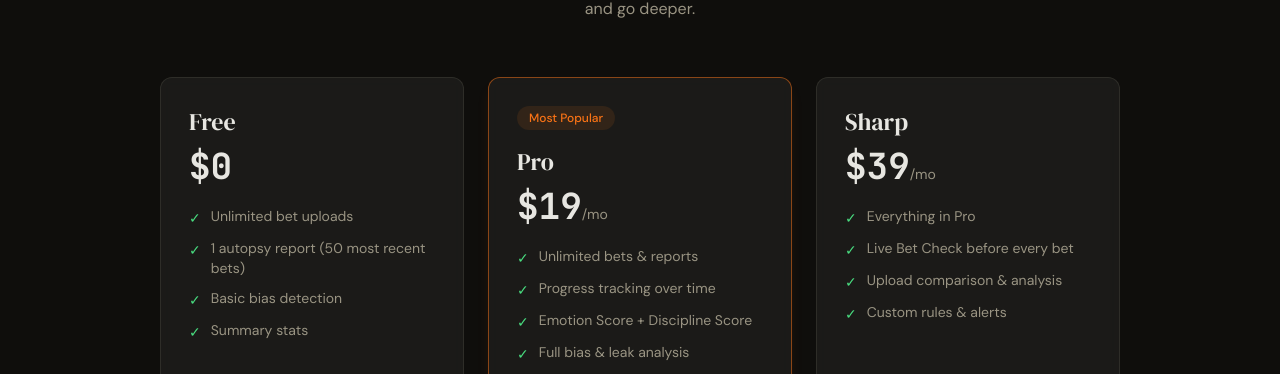
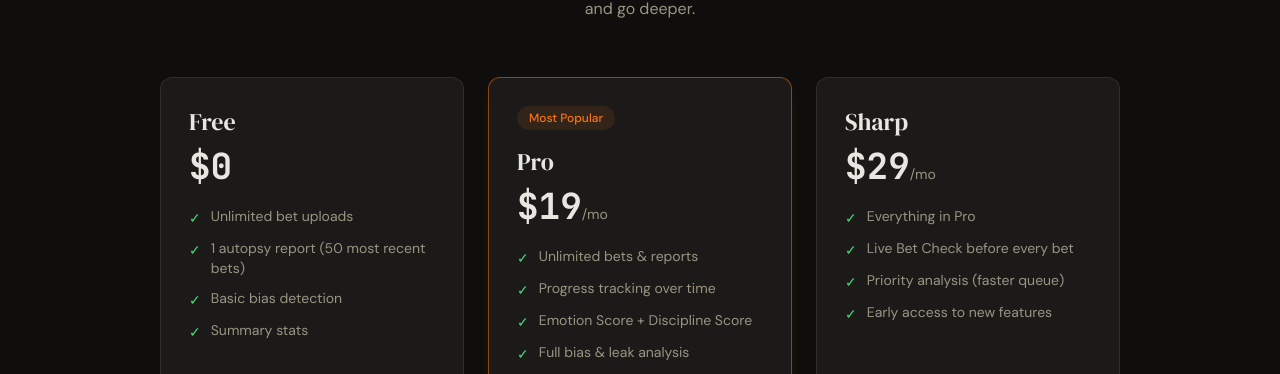
Before and after one commit to Andlog0713/betautopsy, a Next.js app: page / in a window 1280 px wide. Shown: the part 3774-4148 px from the top of the page. Built offline with nearby package versions, Linux system fonts and the light colour scheme; no server answers.

Commit message:
Sharp tier to $29, gate upload comparison to paid, update features

```diff
--- a/app/(dashboard)/uploads/compare/page.tsx
+++ b/app/(dashboard)/uploads/compare/page.tsx
@@ -67,6 +67,7 @@ export default function ComparePage() {
   const [loading, setLoading] = useState(true);
   const [a, setA] = useState<UploadAnalysis | null>(null);
   const [b, setB] = useState<UploadAnalysis | null>(null);
+  const [tier, setTier] = useState('free');
 
   useEffect(() => {
     async function load() {
@@ -75,6 +76,13 @@ export default function ComparePage() {
       if (!idA || !idB) return;
 
       const supabase = createClient();
+
+      // Check tier
+      const { data: { user } } = await supabase.auth.getUser();
+      if (user) {
+        const { data: profile } = await supabase.from('profiles').select('subscription_tier').eq('id', user.id).single();
+        if (profile) setTier(profile.subscription_tier);
+      }
       const [uploadA, uploadB, betsA, betsB] = await Promise.all([
         supabase.from('uploads').select('*').eq('id', idA).single(),
         supabase.from('uploads').select('*').eq('id', idB).single(),
@@ -90,6 +98,22 @@ export default function ComparePage() {
     }
     load();
   }, [searchParams]);
+
+  if (!loading && tier === 'free') {
+    return (
+      <div className="space-y-6 animate-fade-in">
+        <Link href="/uploads" className="text-sm text-ink-600 hover:text-[#e7e6e1] transition-colors">← Back to Uploads</Link>
+        <div className="card border-flame-500/20 bg-flame-500/5 p-8 text-center space-y-4">
+          <h2 className="font-serif text-2xl">Upload Comparison</h2>
+          <p className="text-ink-600 text-sm max-w-md mx-auto">
+            Compare how you perform across different sportsbooks, time periods, or bet sources.
+            Available on Pro and Sharp.
+          </p>
+          <Link href="/pricing" className="btn-primary inline-block text-sm">Upgrade to Pro — $19/mo</Link>
+        </div>
+      </div>
+    );
+  }
 
   if (loading || !a || !b) {
     return (
--- a/app/(dashboard)/uploads/page.tsx
+++ b/app/(dashboard)/uploads/page.tsx
@@ -230,7 +230,7 @@ export default function UploadsPage() {
           <button onClick={analyzeSelected} className="text-sm text-flame-500 hover:underline">
             Analyze Selected
           </button>
-          {selected.size === 2 && (
+          {selected.size === 2 && isPaid && (
             <button onClick={compareSelected} className="text-sm text-cyan-400 hover:underline">
               Compare
             </button>
--- a/app/page.tsx
+++ b/app/page.tsx
@@ -431,15 +431,15 @@ export default function LandingPage() {
           <div className="card p-7 flex flex-col animate-slide-up-d5">
             <h3 className="font-serif text-2xl">Sharp</h3>
             <div className="mt-2 mb-5">
-              <span className="font-mono text-4xl font-bold">$39</span>
+              <span className="font-mono text-4xl font-bold">$29</span>
               <span className="text-ink-600 text-sm">/mo</span>
             </div>
             <ul className="space-y-2.5 flex-1 mb-7">
               {[
                 'Everything in Pro',
                 'Live Bet Check before every bet',
-                'Upload comparison & analysis',
-                'Custom rules & alerts',
+                'Priority analysis (faster queue)',
+                'Early access to new features',
               ].map((f) => (
                 <li key={f} className="text-sm text-ink-600 flex items-start gap-2.5">
                   <span className="text-mint-500 mt-0.5 shrink-0">✓</span>
--- a/components/BetCheckWidget.tsx
+++ b/components/BetCheckWidget.tsx
@@ -70,7 +70,7 @@ export default function BetCheckWidget({
               history before placing it.
             </p>
             <Link href="/pricing" className="text-sm text-flame-500 hover:underline">
-              Upgrade to Sharp — $39/mo →
+              Upgrade to Sharp — $29/mo →
             </Link>
           </div>
         </div>
--- a/types/index.ts
+++ b/types/index.ts
@@ -238,15 +238,15 @@ export const TIER_LIMITS: Record<SubscriptionTier, TierConfig> = {
   },
   sharp: {
     name: 'Sharp',
-    price: 39,
+    price: 29,
     maxBets: null,
     maxReports: null,
     maxBetsPerReport: null,
     features: [
       'Everything in Pro',
       'Live Bet Check',
-      'Custom rules & alerts',
-      'API access',
+      'Priority analysis',
+      'Early access to new features',
     ],
   },
 };
```
